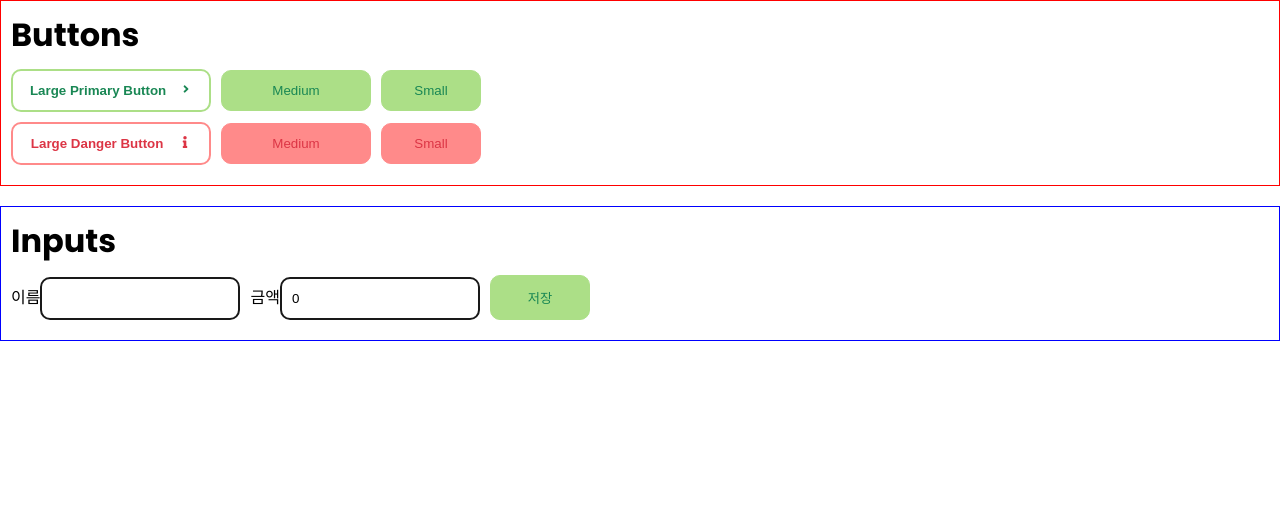
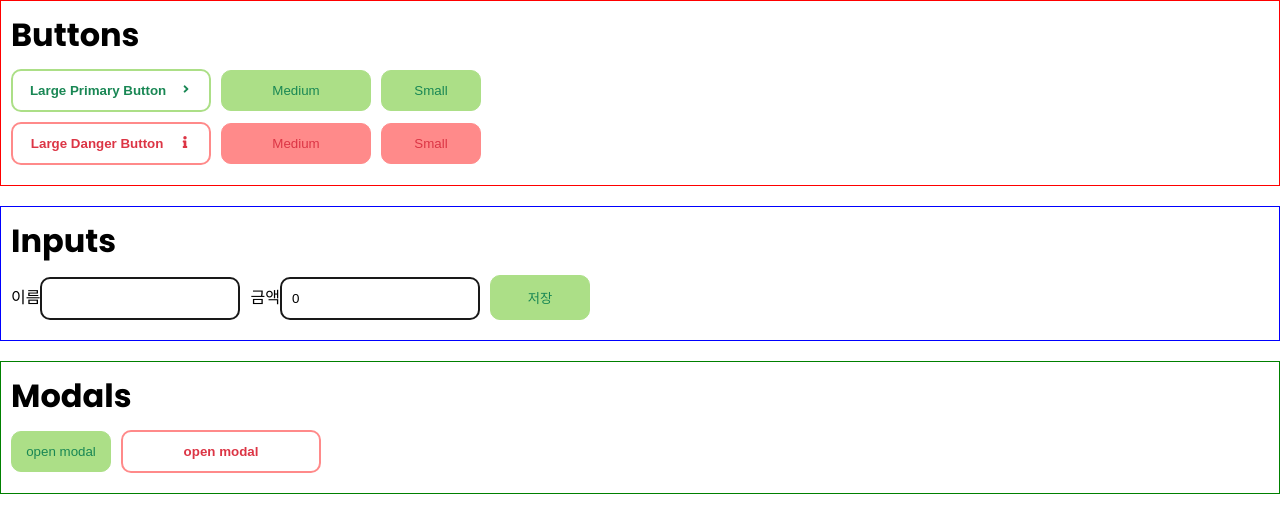
Before and after one commit to junvely/react_Lv3, a React (Create React App) app: page / in a window 1280 px wide. Shown: the top 532 px of the page. Built offline with nearby package versions, Linux system fonts and the light colour scheme.

Commit message:
Feat : Created Modals component Modals.jsx

```diff
--- a/src/App.js
+++ b/src/App.js
@@ -2,6 +2,7 @@
 import Buttons from "./components/Buttons/Buttons";
 import GlobalStyle from "./components/styles/GlobalStyles";
 import Inputs from "./components/Inputs/Inputs";
+import Modals from "./components/Modals/Modals";
 
 function App() {
   return (
@@ -9,6 +10,7 @@
       <GlobalStyle/>
       <Buttons/>
       <Inputs/>
+      <Modals/>
     </div>
   );
 }
--- a/src/components/Buttons/Buttons.jsx
+++ b/src/components/Buttons/Buttons.jsx
@@ -23,6 +23,7 @@
       <ButtonsTitle>Buttons</ButtonsTitle>
 
       <ButtonsDiv>
+        {/* Large Primary Button */}
         <StButton
           width="var(--size-large)"
           borderWidth="2px"
@@ -39,6 +40,7 @@
           </ButtonInfoDiv>
         </StButton>
 
+        {/* Medium Primary Button */}
         <StButton
           width="var(--size-medium)"
           backgroundColor="var(--color-light-green)"
@@ -50,6 +52,7 @@
           Medium
         </StButton>
 
+        {/* Small Primary Button */}
         <StButton
           width="var(--size-small)"
           backgroundColor="var(--color-light-green)"
@@ -63,6 +66,7 @@
       </ButtonsDiv>
 
       <ButtonsDiv>
+        {/* Large Dangerous Button */}
         <StButton
           width="var(--size-large)"
           borderWidth="2px"
@@ -79,6 +83,7 @@
           </ButtonInfoDiv>
         </StButton>
 
+        {/* Medium Dangerous Button */}
         <StButton
           width="var(--size-medium)"
           backgroundColor="var(--color-light-red)"
@@ -90,6 +95,7 @@
           Medium
         </StButton>
 
+        {/* Small Dangerous Button */}
         <StButton
           width="var(--size-small)"
           backgroundColor="var(--color-light-red)"
--- /dev/null
+++ b/src/components/Modals/Modals.jsx
@@ -0,0 +1,43 @@
+import React, { useState } from "react";
+import { ModalsContainer, ModalsTitle, ModalsDiv } from "../styles/Modals";
+import { StButton } from "../styles/Buttons.styles";
+
+function Modals() {
+  const [isModalOpen, setIsModalOpen] = useState(false)
+
+  const isOpen = () => {
+    setIsModalOpen(true)
+    alert(isModalOpen)
+  };
+
+  return (
+    <ModalsContainer>
+      <ModalsTitle>Modals</ModalsTitle>
+      <ModalsDiv>
+        <StButton
+          width="var(--size-small)"
+          backgroundColor="var(--color-light-green)"
+          borderColor="var(--color-light-green)"
+          color="var(--color-green)"
+          backgroundColorActive="var(--color-green)"
+          colorActive="var(--color-white)"
+          onClick={isOpen}
+        >
+          open modal
+        </StButton>
+
+        <StButton
+          width="var(--size-large)"
+          borderWidth="2px"
+          borderColor="var(--color-light-red)"
+          color="var(--color-red)"
+          fontWeight="var(--weight-bold)"
+        >
+          open modal
+        </StButton>
+      </ModalsDiv>
+    </ModalsContainer>
+  );
+}
+
+export default Modals;
--- /dev/null
+++ b/src/components/styles/Modals.js
@@ -0,0 +1,13 @@
+import styled from "styled-components";
+
+export const ModalsContainer = styled.div`
+  border: 1px solid green;
+  padding: 10px;
+  margin-bottom: 20px;
+`;
+
+export const ModalsTitle = styled.h1``;
+
+export const ModalsDiv = styled.div`
+  margin-block: 10px;
+`;
```
